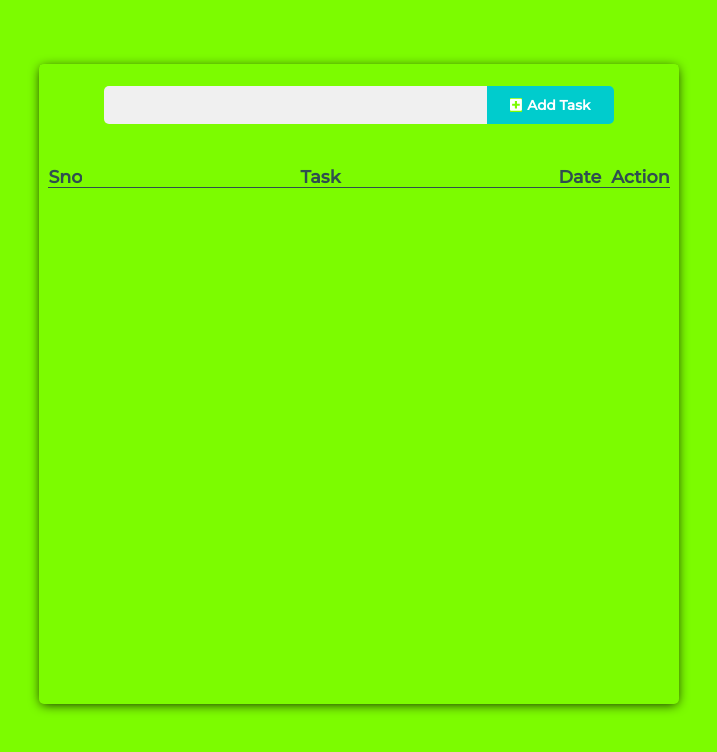
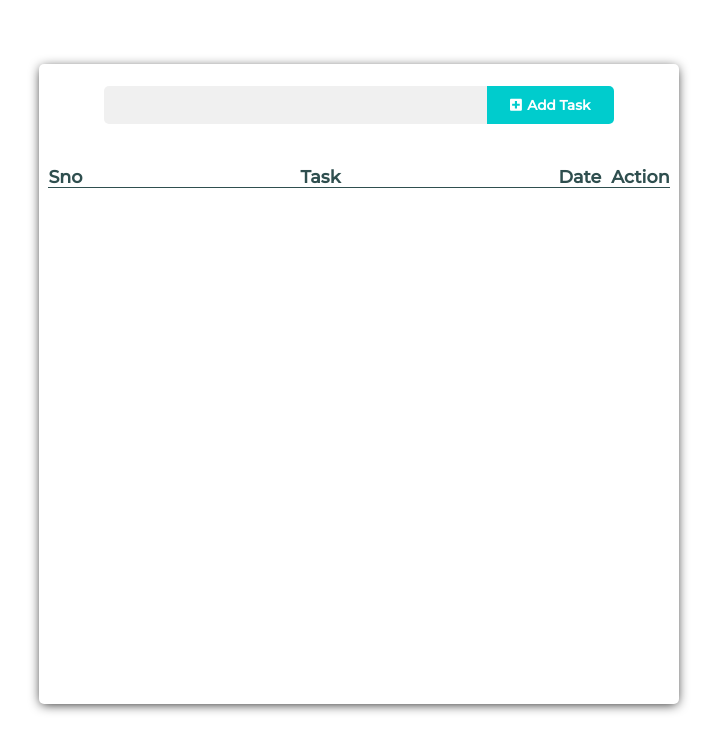
Before and after one commit to ShahrozAhmd/react-todo, a React (Create React App) app: page / in a window 1280 px wide. Shown: the top 752 px of the page, without its empty margins (281-998 px from the left). Built offline with nearby package versions, Linux system fonts and the light colour scheme.

Commit message:
some modification

```diff
--- a/src/index.css
+++ b/src/index.css
@@ -5,5 +5,5 @@
   padding: 0;
   box-sizing: border-box;
   font-family: "Montserrat", sans-serif;
-  background-color: lawngreen;
+
 }
```
Also changed, not shown: 1 other file (tests, documents, lock files or other folders).
